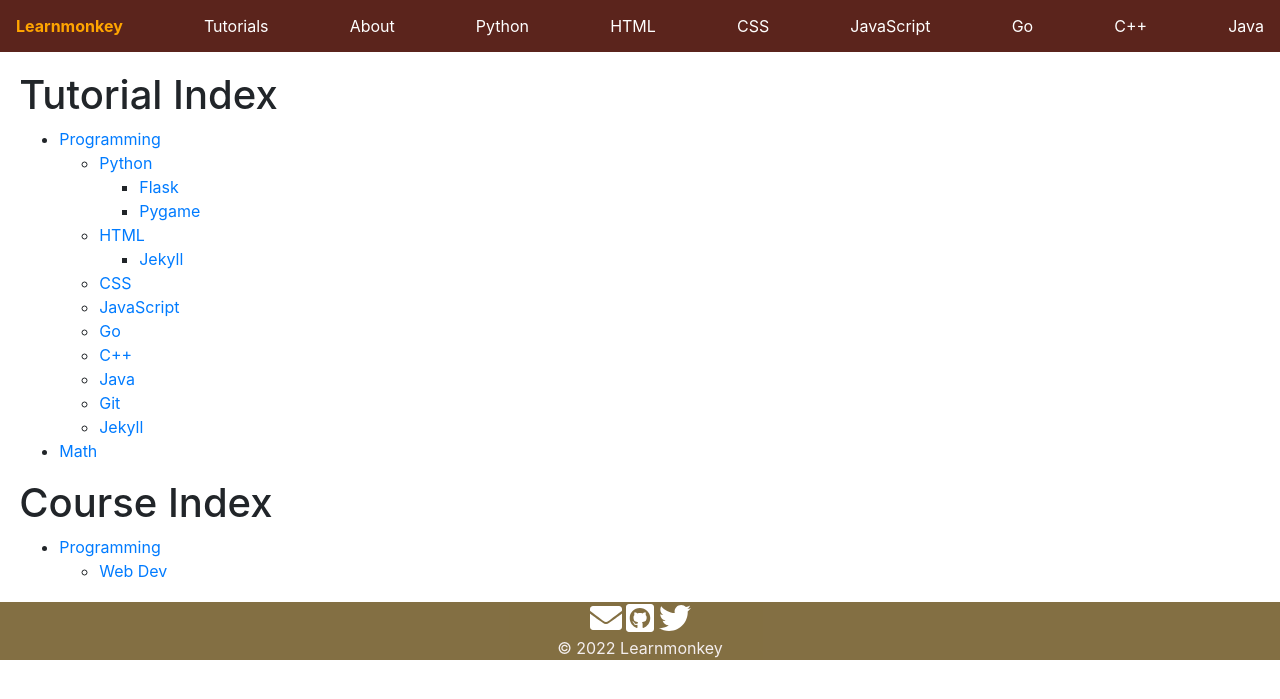
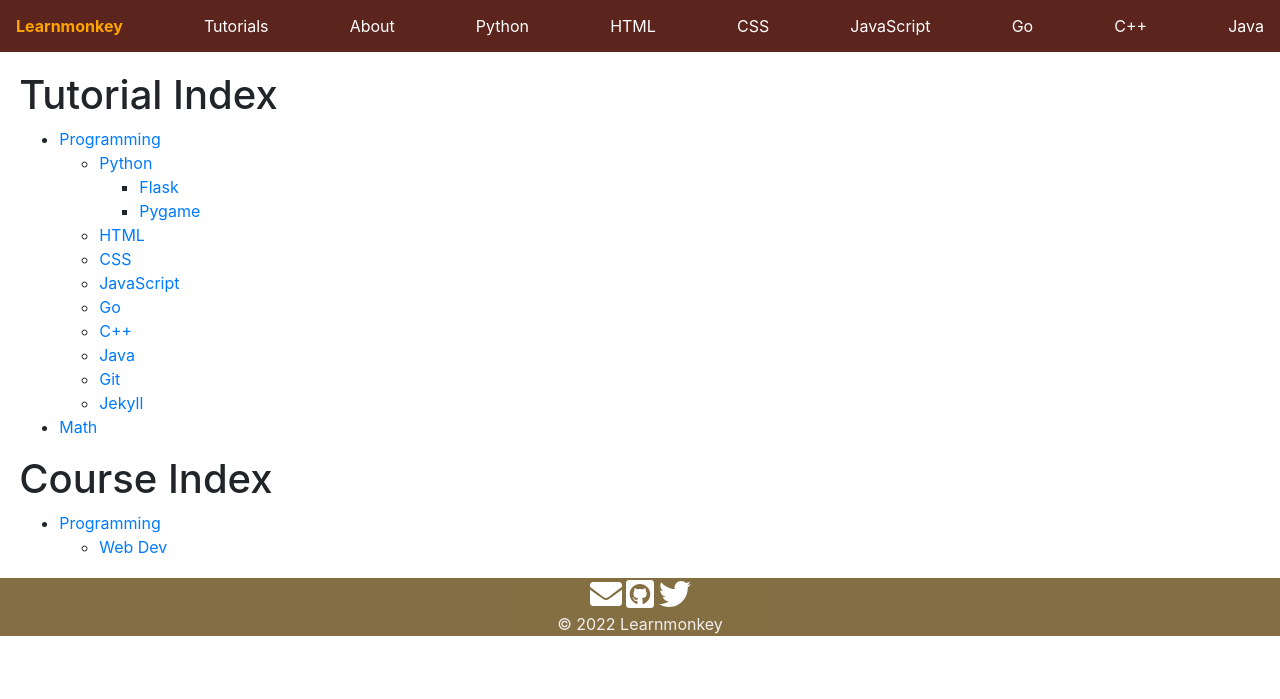
Before and after one commit to learnmonkey/learnmonkey.github.io, a Jekyll site: the page built from tutorial-index.html, in a window 1280 px wide. Shown: the top 699 px of the page. Built offline with Jekyll 4.4.1, drawn with Linux system fonts in a browser that asks for light colours.

Commit message:
jekyll is its own thing

```diff
--- a/tutorial-index.html
+++ b/tutorial-index.html
@@ -14,11 +14,7 @@ layout: default
                     <li><a href="/programming/python/pygame/">Pygame</a></li>
                 </ul>
             </li>
-            <li><a href="/programming/html/">HTML</a>
-                <ul>
-                    <li><a href="/programming/jekyll/">Jekyll</a></li>
-                </ul>
-            </li>
+            <li><a href="/programming/html/">HTML</a></li>
             <li><a href="/programming/css/">CSS</a></li>
             <li><a href="/programming/javascript/">JavaScript</a></li>
             <li><a href="/programming/golang/">Go</a></li>
```
